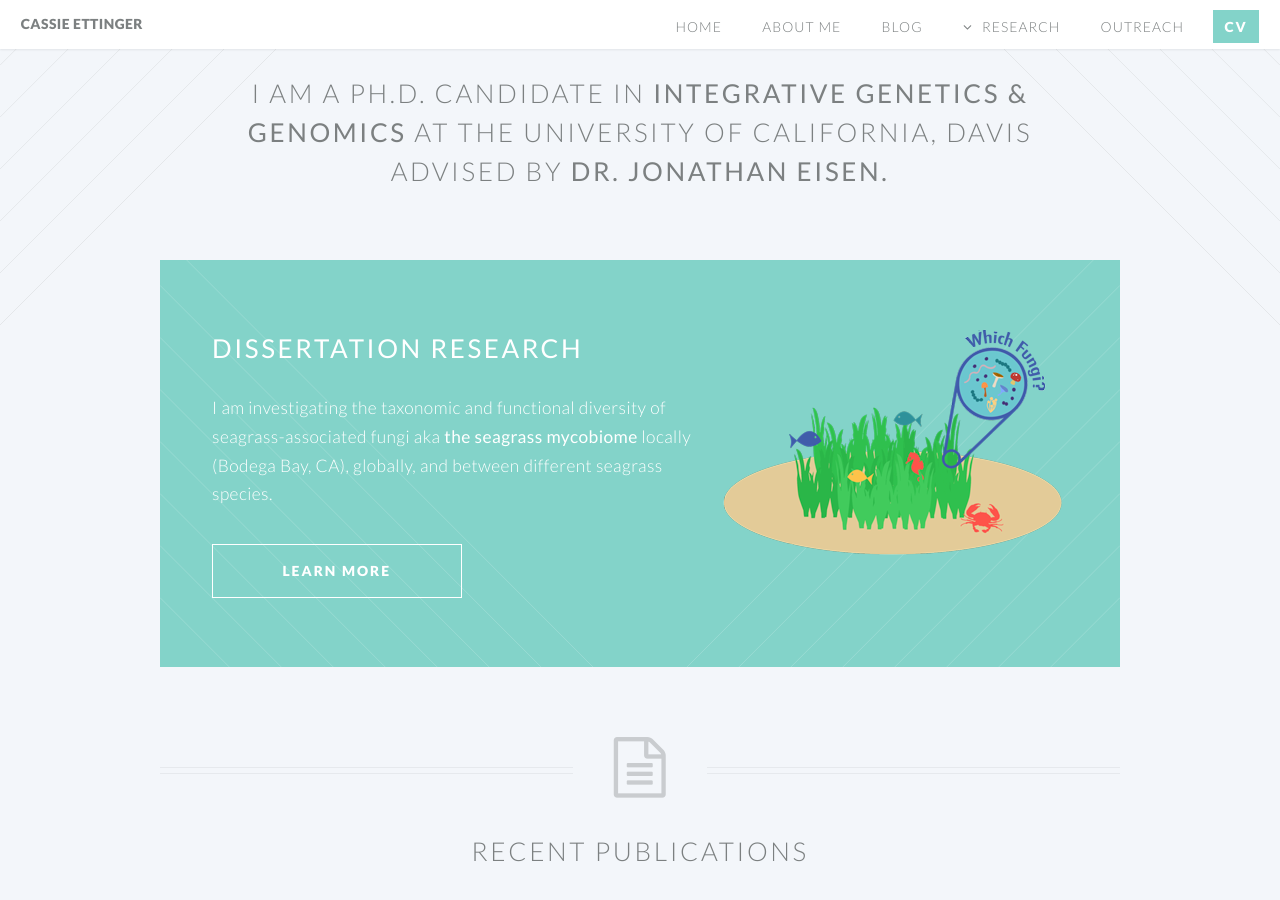
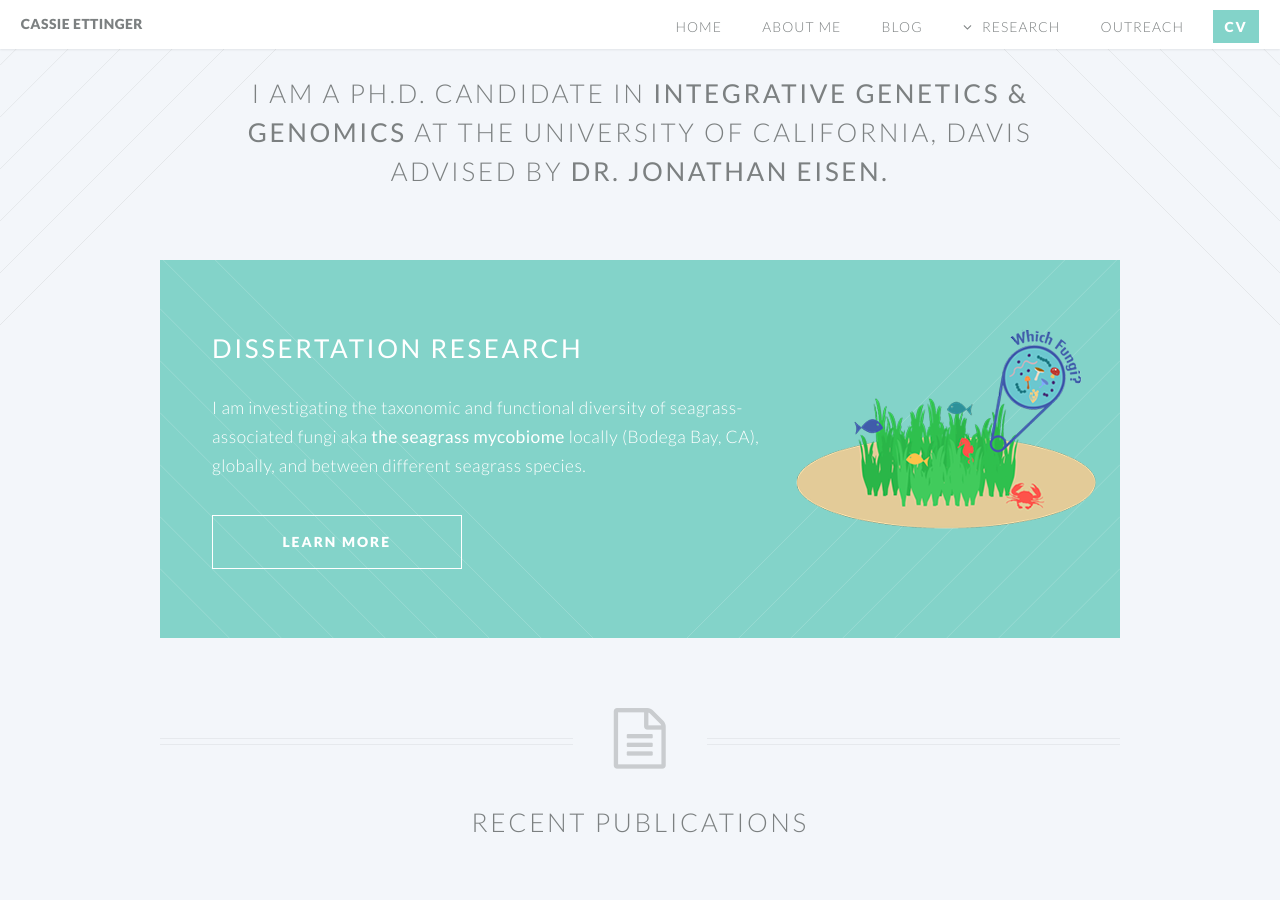
Before and after one commit to marinalaforgia/casett.github.io, a Jekyll site: the page built from index.html, in a window 1280 px wide and 900 px high, scrolled down 591 px. Built offline with Jekyll 4.4.1, drawn with Linux system fonts in a browser that asks for light colours.

Commit message:
updated landing page

```diff
--- a/index.html
+++ b/index.html
@@ -15,7 +15,7 @@ layout: landing-page
 				<!-- One -->
 					<section class="wrapper style2 container special-alt">
 						<div class="row half">
-							<div class="7u">
+							<div class="8u">
 
 								<header>
 									<h2><strong>Dissertation research</strong></h2>
@@ -28,7 +28,7 @@ layout: landing-page
 								</footer>
 
 							</div>
-							<div class="5u skel-cell-important">
+							<div class="4u skel-cell-important">
 								<a class="image index"><img src="images/seagrass_fungi.png" alt="Seagrass image" /></a>
 
 
--- a/outreach.html
+++ b/outreach.html
@@ -98,7 +98,7 @@
 											<header>
 												<h3>Frontiers for Young Minds</h3>
 											</header>
-											<p>This is an awesome journal for kids, reviewed by kids. Our recent Young Minds article, <a href="https://kids.frontiersin.org/article/10.3389/frym.2018.00050"> "Even Superheroes Need Help Sometimes: Three Incredible Tales of Microbial Symbiosis"</a>, discusses the different types of symbiosis using three example microbe-animal systems. </p>
+											<p>This is an awesome journal for kids, reviewed by kids. Our recent article, <a href="https://kids.frontiersin.org/article/10.3389/frym.2018.00050"> "Even Superheroes Need Help Sometimes: Three Incredible Tales of Microbial Symbiosis"</a>, discusses the different types of symbiosis using three microbe-animal systems. </p>
 
 										</section>
 
```
Also changed, not shown: images/seagrass_fungi.png.
